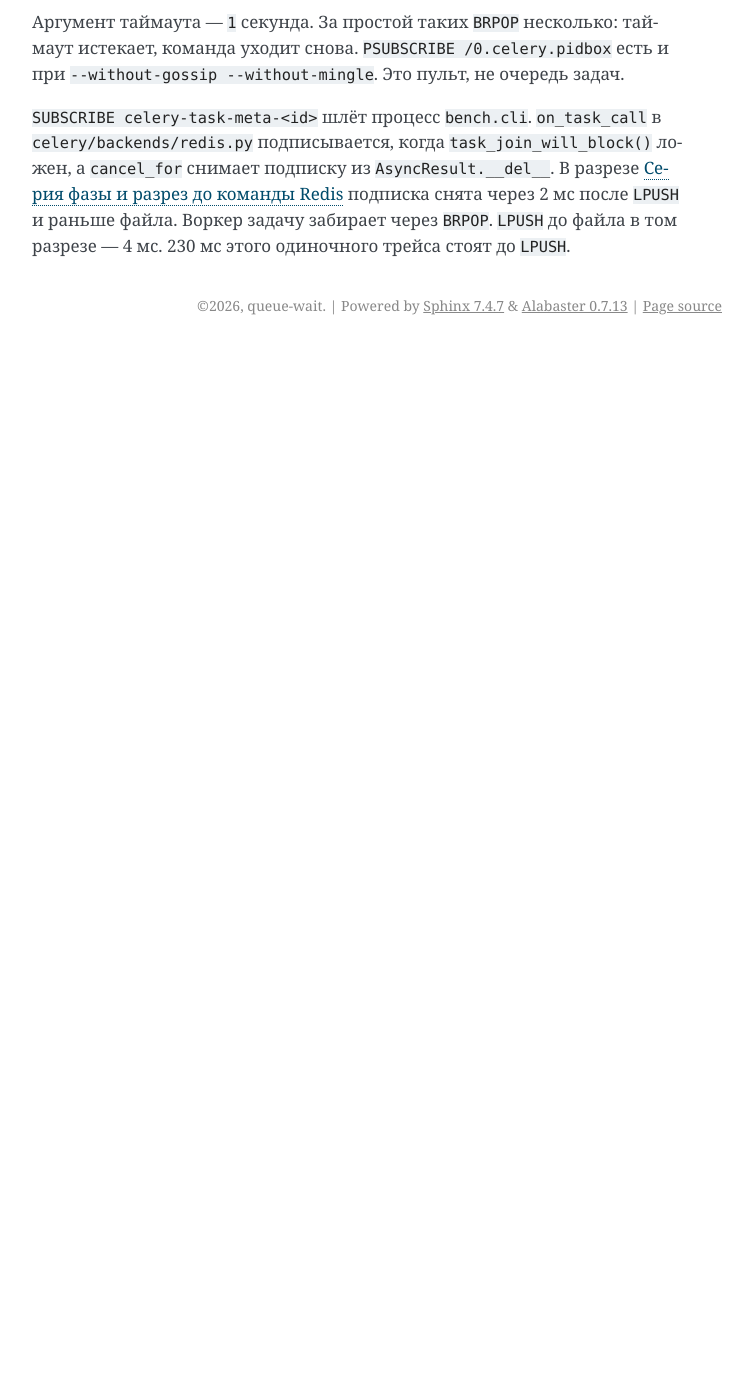
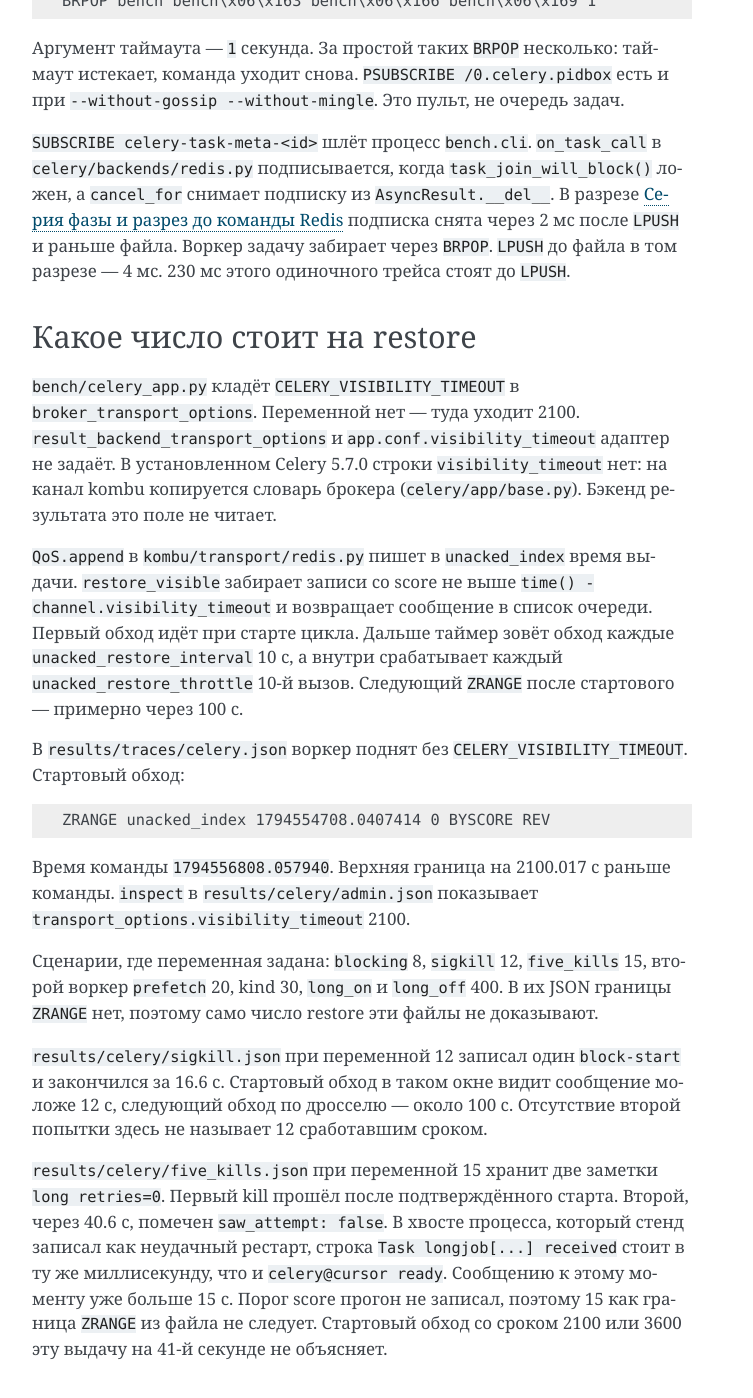
Before and after one commit to hewimetall/resurche_for_baground_tasks, a Sphinx documentation site: the page built from docs/reference/celery.md, in a window 1280 px wide and 1400 px high, scrolled down 789 px. Shown: the whole window, without its empty margins (388-1141 px from the left). Built offline with Sphinx 7.4.7, drawn with Linux system fonts in a browser that asks for light colours; before the commit the page ends 1134 px from its top, so only the background shows below that; some of the changed text lies outside the part shown.

Commit message:
Record the Celery visibility timeout the bench actually sets.
The adapter writes 2100 into broker_transport_options when the env var is unset. Kill runs that asked for 12 and 15 seconds never stored the unacked_index ZRANGE bound, so those integers are not shown as the deadline that fired.

Co-authored-by: netromnik <hewimetall@users.noreply.github.com>

````diff
--- a/docs/reference/celery.md
+++ b/docs/reference/celery.md
@@ -2,7 +2,7 @@
 
 Стенд запускает `celery -A bench.celery_app worker -Q bench -c 1 --without-gossip --without-mingle`.
 Документация брокера: [Using Redis](https://docs.celeryq.dev/en/stable/getting-started/backends-and-brokers/redis.html).
-Таймаут видимости Redis там описан отдельно и к ожиданию пустой очереди не сводится. На стенде это 1 час по умолчанию.
+Таймаут видимости Redis там описан отдельно и к ожиданию пустой очереди не сводится. Kombu 5.7.0 держит на классе `visibility_timeout = 3600`. Адаптер это значение не оставляет.
 
 Цикл воркера — `asynloop` в `celery/worker/loops.py`: `consumer.consume()`, затем `hub.create_loop()`.
 Команда очереди живёт в kombu. `_register_BRPOP` в `kombu/transport/redis.py` регистрирует сокет в поллере и отправляет `BRPOP`. Рядом есть `_register_LISTEN` для pub/sub. Это другой канал.
@@ -26,3 +26,23 @@ BRPOP bench bench\x06\x163 bench\x06\x166 bench\x06\x169 1
 `PSUBSCRIBE /0.celery.pidbox` есть и при `--without-gossip --without-mingle`. Это пульт, не очередь задач.
 
 `SUBSCRIBE celery-task-meta-<id>` шлёт процесс `bench.cli`. `on_task_call` в `celery/backends/redis.py` подписывается, когда `task_join_will_block()` ложен, а `cancel_for` снимает подписку из `AsyncResult.__del__`. В разрезе {doc}`/reference/phase-series` подписка снята через 2 мс после `LPUSH` и раньше файла. Воркер задачу забирает через `BRPOP`. `LPUSH` до файла в том разрезе — 4 мс. 230 мс этого одиночного трейса стоят до `LPUSH`.
+
+## Какое число стоит на restore
+
+`bench/celery_app.py` кладёт `CELERY_VISIBILITY_TIMEOUT` в `broker_transport_options`. Переменной нет — туда уходит 2100. `result_backend_transport_options` и `app.conf.visibility_timeout` адаптер не задаёт. В установленном Celery 5.7.0 строки `visibility_timeout` нет: на канал kombu копируется словарь брокера (`celery/app/base.py`). Бэкенд результата это поле не читает.
+
+`QoS.append` в `kombu/transport/redis.py` пишет в `unacked_index` время выдачи. `restore_visible` забирает записи со score не выше `time() - channel.visibility_timeout` и возвращает сообщение в список очереди. Первый обход идёт при старте цикла. Дальше таймер зовёт обход каждые `unacked_restore_interval` 10 с, а внутри срабатывает каждый `unacked_restore_throttle` 10-й вызов. Следующий `ZRANGE` после стартового — примерно через 100 с.
+
+В `results/traces/celery.json` воркер поднят без `CELERY_VISIBILITY_TIMEOUT`. Стартовый обход:
+
+```text
+ZRANGE unacked_index 1794554708.0407414 0 BYSCORE REV
+```
+
+Время команды `1794556808.057940`. Верхняя граница на 2100.017 с раньше команды. `inspect` в `results/celery/admin.json` показывает `transport_options.visibility_timeout` 2100.
+
+Сценарии, где переменная задана: `blocking` 8, `sigkill` 12, `five_kills` 15, второй воркер `prefetch` 20, kind 30, `long_on` и `long_off` 400. В их JSON границы `ZRANGE` нет, поэтому само число restore эти файлы не доказывают.
+
+`results/celery/sigkill.json` при переменной 12 записал один `block-start` и закончился за 16.6 с. Стартовый обход в таком окне видит сообщение моложе 12 с, следующий обход по дросселю — около 100 с. Отсутствие второй попытки здесь не называет 12 сработавшим сроком.
+
+`results/celery/five_kills.json` при переменной 15 хранит две заметки `long retries=0`. Первый kill прошёл после подтверждённого старта. Второй, через 40.6 с, помечен `saw_attempt: false`. В хвосте процесса, который стенд записал как неудачный рестарт, строка `Task longjob[...] received` стоит в ту же миллисекунду, что и `celery@cursor ready`. Сообщению к этому моменту уже больше 15 с. Порог score прогон не записал, поэтому 15 как граница `ZRANGE` из файла не следует. Стартовый обход со сроком 2100 или 3600 эту выдачу на 41-й секунде не объясняет.
````
Also changed, not shown: README.md (+1 -1 lines), docs/extensibility.md (+1 -1 lines), docs/matrix.md (+2 -2 lines), docs/migration.md (+1 -1 lines), docs/resilience.md (+2 -2 lines), docs/rollout.md (+1 -1 lines).
